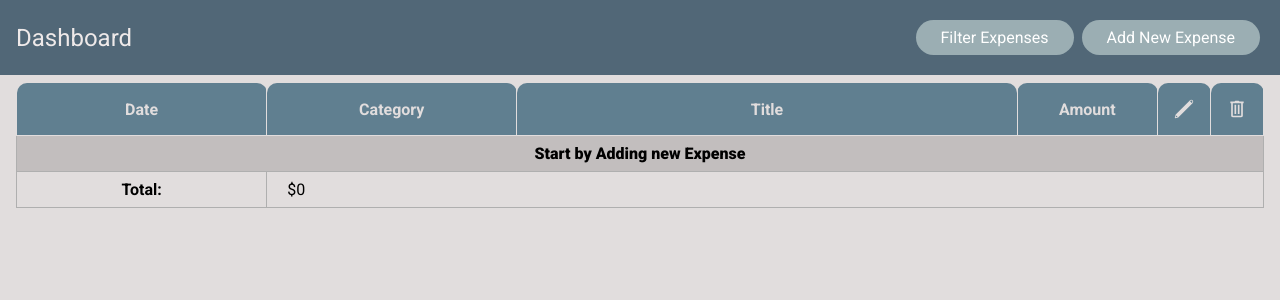
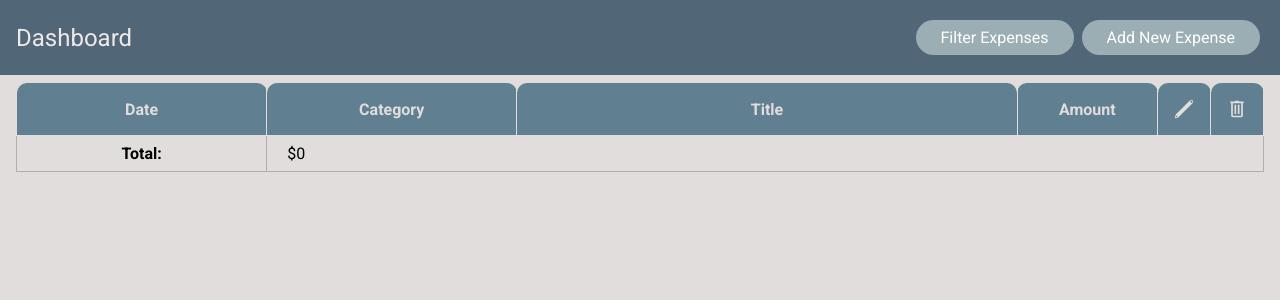
Before and after one commit to MariaZebroff/expense-app, a React (Vite) app: page / in a window 1280 px wide. Shown: the top 300 px of the page. Built offline with nearby package versions, Linux system fonts and the light colour scheme.

Commit message:
fixing message bug

```diff
--- a/src/App.tsx
+++ b/src/App.tsx
@@ -55,7 +55,7 @@ function App() {
 
   useEffect(()=>{
 
-    expenseCollection.length === 0 && setFilterMessage(MESSAGES.startAdd);
+
     const amountArr = expenseCollection.map(el => el.expData.amount);
     const total = getTheTotal(amountArr);
     setTotalSpending(total);
@@ -128,7 +128,7 @@ function App() {
 
 
 useEffect(()=>{
-  filteredExpenses.length === 0 && expenseCollection.length !== 0 && setFilterMessage(MESSAGES.filterMessage);
+
   const amountArr = filteredExpenses.map(el => el.expData.amount);
   const total = getTheTotal(amountArr);
   setFilterTotalSpending(total);
```
